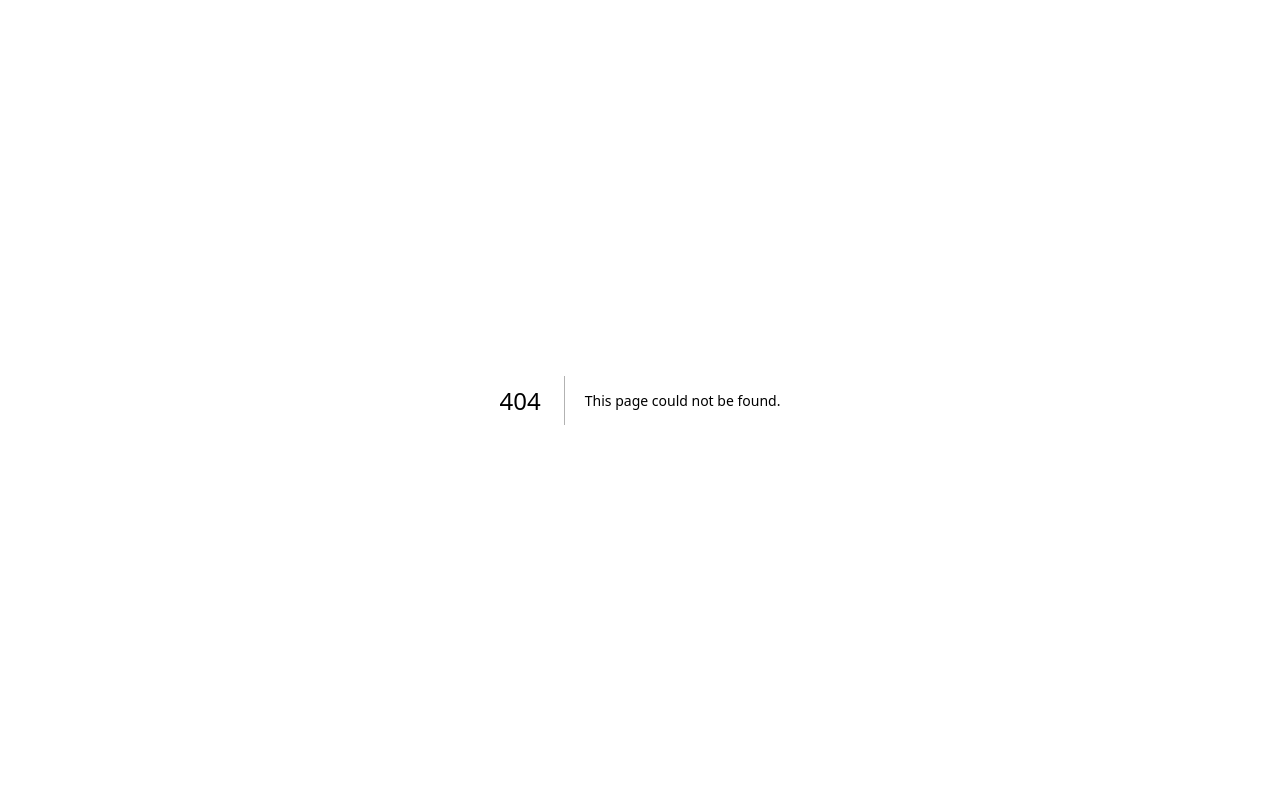
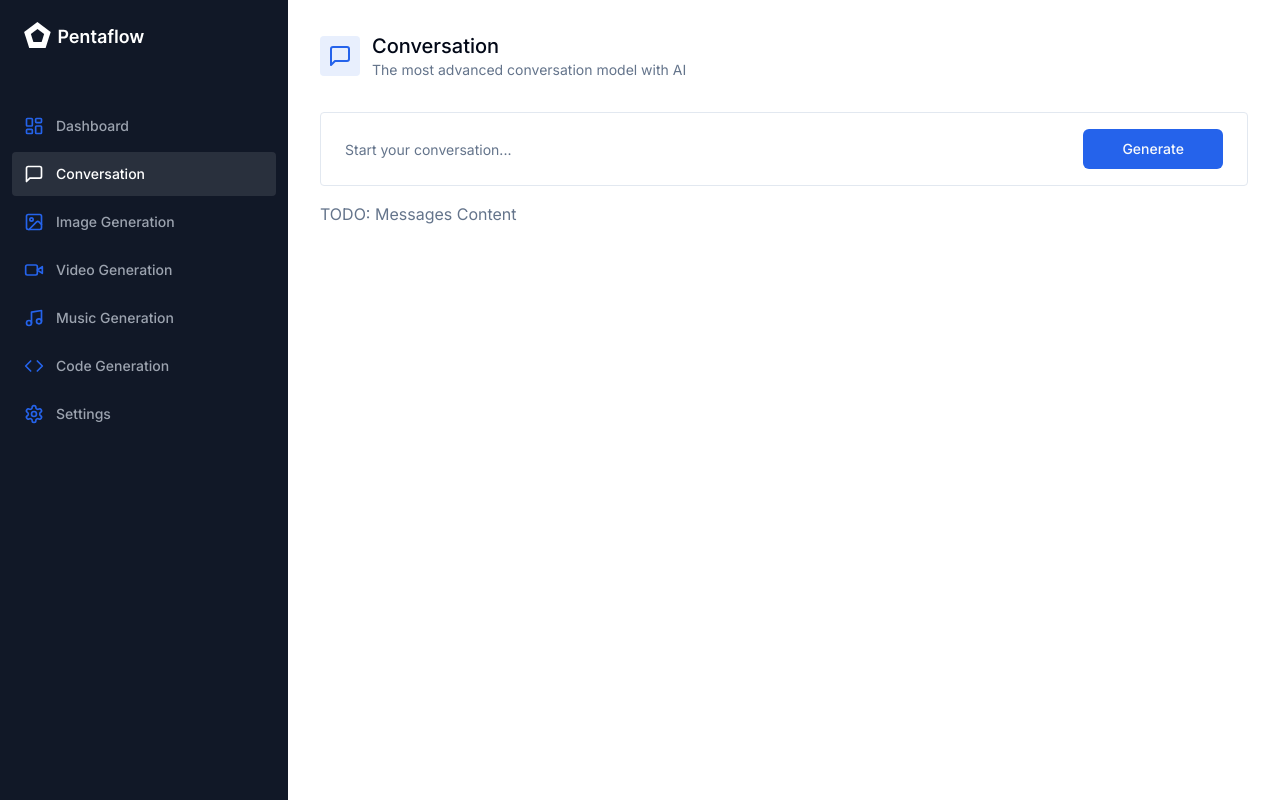
Before and after one commit to aphuus/pentaflow-app, a Next.js app: page /conversation in a window 1280 px wide. Before the commit this address had no page. Built offline with nearby package versions, Linux system fonts and the light colour scheme.

Commit message:
conversation chat ui

```diff
--- /dev/null
+++ b/app/(dashboard)/(routes)/conversation/constants.ts
@@ -0,0 +1,7 @@
+import * as z from 'zod';
+
+export const formSchema = z.object({
+  prompt: z.string().min(1, {
+    message: 'Prompt is required'
+  })
+});
--- /dev/null
+++ b/app/(dashboard)/(routes)/conversation/page.tsx
@@ -0,0 +1,72 @@
+'use client';
+
+import * as z from 'zod';
+import { MessageSquare } from 'lucide-react';
+import { useForm } from 'react-hook-form';
+import { zodResolver } from '@hookform/resolvers/zod';
+
+import Heading from '@/components/heading';
+import { Form, FormControl, FormField, FormItem, FormMessage } from '@/components/ui/form';
+import { Input } from '@/components/ui/input';
+import { Button } from '@/components/ui/button';
+
+import { formSchema } from './constants';
+
+const ConversationPage = () => {
+  const form = useForm<z.infer<typeof formSchema>>({
+    resolver: zodResolver(formSchema),
+    defaultValues: {
+      prompt: ''
+    }
+  });
+
+  const isLoading = form.formState.isSubmitting;
+
+  const onSubmit = async (values: z.infer<typeof formSchema>) => console.log(values);
+
+  return (
+    <div>
+      <Heading
+        title="Conversation"
+        description="The most advanced conversation model with AI"
+        icon={MessageSquare}
+        iconColor="text-primary"
+        bgColor="bg-primary/10"
+      />
+      <div className="px-4 lg:px-8">
+        <div>
+          <Form {...form}>
+            <form
+              onSubmit={form.handleSubmit(onSubmit)}
+              className="rounded border w-full p-4 px-3 md:px-6 focus-within:shadow-sm grid grid-cols-12 gap-2"
+            >
+              <FormField
+                name="prompt"
+                control={form.control}
+                render={({ field }) => (
+                  <FormItem className="col-span-12 lg:col-span-10">
+                    <FormControl className="m-0 p-0">
+                      <Input
+                        className="border-0 outline-none focus-visible:ring-0 focus-visible:ring-transparent"
+                        placeholder="Start your conversation..."
+                        disabled={isLoading}
+                        {...field}
+                      />
+                    </FormControl>
+                    <FormMessage />
+                  </FormItem>
+                )}
+              />
+              <Button className="col-span-12 lg:col-span-2 w-full" disabled={isLoading}>
+                Generate
+              </Button>
+            </form>
+          </Form>
+        </div>
+        <div className="space-y-4 mt-4 text-muted-foreground">TODO: Messages Content</div>
+      </div>
+    </div>
+  );
+};
+
+export default ConversationPage;
--- /dev/null
+++ b/components/heading.tsx
@@ -0,0 +1,28 @@
+import { cn } from '@/lib/utils';
+import { LucideIcon } from 'lucide-react';
+
+interface HeadingProps {
+  title: string;
+  description: string;
+  icon: LucideIcon;
+  iconColor?: string;
+  bgColor?: string;
+}
+
+const Heading = ({ title, description, icon: Icon, iconColor, bgColor }: HeadingProps) => {
+  return (
+    <>
+      <div className="px-4 lg:px-8 flex items-center gap-x-3 mb-8">
+        <div className={cn('p-2 w-fit rounded', bgColor)}>
+          <Icon className={cn('w-6 h-6', iconColor)} />
+        </div>
+        <div>
+          <h2 className="text-xl font-medium">{title}</h2>
+          <p className="text-sm text-muted-foreground">{description}</p>
+        </div>
+      </div>
+    </>
+  );
+};
+
+export default Heading;
--- a/components/mobile-sidebar.tsx
+++ b/components/mobile-sidebar.tsx
@@ -25,7 +25,7 @@
           <Menu />
         </Button>
       </SheetTrigger>
-      <SheetContent side="left" className="p-0">
+      <SheetContent side="left" className="p-0 border-0">
         <Sidebar />
       </SheetContent>
     </Sheet>
--- a/components/sidebar.tsx
+++ b/components/sidebar.tsx
@@ -64,10 +64,10 @@
   const pathname = usePathname();
 
   return (
-    <div className="space-y-4 py-[5%] flex flex-col h-full bg-gray-900 text-white">
+    <div className="space-y-4 py-[5%] flex flex-col h-full bg-gray-900 text-white border-0">
       <div className="px-3 py-2 flex-1">
         <Link href="/dashboard" className=" flex items-center mb-14">
-          <div className="relative w-32 h-full mr-4">
+          <div className="relative w-36 h-full mr-4 px-3">
             <Image width={643.55} height={135.68} alt="pentaflow logo" src="/logo.svg" />
           </div>
         </Link>
--- /dev/null
+++ b/components/ui/form.tsx
@@ -0,0 +1,176 @@
+import * as React from "react"
+import * as LabelPrimitive from "@radix-ui/react-label"
+import { Slot } from "@radix-ui/react-slot"
+import {
+  Controller,
+  ControllerProps,
+  FieldPath,
+  FieldValues,
+  FormProvider,
+  useFormContext,
+} from "react-hook-form"
+
+import { cn } from "@/lib/utils"
+import { Label } from "@/components/ui/label"
+
+const Form = FormProvider
+
+type FormFieldContextValue<
+  TFieldValues extends FieldValues = FieldValues,
+  TName extends FieldPath<TFieldValues> = FieldPath<TFieldValues>
+> = {
+  name: TName
+}
+
+const FormFieldContext = React.createContext<FormFieldContextValue>(
+  {} as FormFieldContextValue
+)
+
+const FormField = <
+  TFieldValues extends FieldValues = FieldValues,
+  TName extends FieldPath<TFieldValues> = FieldPath<TFieldValues>
+>({
+  ...props
+}: ControllerProps<TFieldValues, TName>) => {
+  return (
+    <FormFieldContext.Provider value={{ name: props.name }}>
+      <Controller {...props} />
+    </FormFieldContext.Provider>
+  )
+}
+
+const useFormField = () => {
+  const fieldContext = React.useContext(FormFieldContext)
+  const itemContext = React.useContext(FormItemContext)
+  const { getFieldState, formState } = useFormContext()
+
+  const fieldState = getFieldState(fieldContext.name, formState)
+
+  if (!fieldContext) {
+    throw new Error("useFormField should be used within <FormField>")
+  }
+
+  const { id } = itemContext
+
+  return {
+    id,
+    name: fieldContext.name,
+    formItemId: `${id}-form-item`,
+    formDescriptionId: `${id}-form-item-description`,
+    formMessageId: `${id}-form-item-message`,
+    ...fieldState,
+  }
+}
+
+type FormItemContextValue = {
+  id: string
+}
+
+const FormItemContext = React.createContext<FormItemContextValue>(
+  {} as FormItemContextValue
+)
+
+const FormItem = React.forwardRef<
+  HTMLDivElement,
+  React.HTMLAttributes<HTMLDivElement>
+>(({ className, ...props }, ref) => {
+  const id = React.useId()
+
+  return (
+    <FormItemContext.Provider value={{ id }}>
+      <div ref={ref} className={cn("space-y-2", className)} {...props} />
+    </FormItemContext.Provider>
+  )
+})
+FormItem.displayName = "FormItem"
+
+const FormLabel = React.forwardRef<
+  React.ElementRef<typeof LabelPrimitive.Root>,
+  React.ComponentPropsWithoutRef<typeof LabelPrimitive.Root>
+>(({ className, ...props }, ref) => {
+  const { error, formItemId } = useFormField()
+
+  return (
+    <Label
+      ref={ref}
+      className={cn(error && "text-destructive", className)}
+      htmlFor={formItemId}
+      {...props}
+    />
+  )
+})
+FormLabel.displayName = "FormLabel"
+
+const FormControl = React.forwardRef<
+  React.ElementRef<typeof Slot>,
+  React.ComponentPropsWithoutRef<typeof Slot>
+>(({ ...props }, ref) => {
+  const { error, formItemId, formDescriptionId, formMessageId } = useFormField()
+
+  return (
+    <Slot
+      ref={ref}
+      id={formItemId}
+      aria-describedby={
+        !error
+          ? `${formDescriptionId}`
+          : `${formDescriptionId} ${formMessageId}`
+      }
+      aria-invalid={!!error}
+      {...props}
+    />
+  )
+})
+FormControl.displayName = "FormControl"
+
+const FormDescription = React.forwardRef<
+  HTMLParagraphElement,
+  React.HTMLAttributes<HTMLParagraphElement>
+>(({ className, ...props }, ref) => {
+  const { formDescriptionId } = useFormField()
+
+  return (
+    <p
+      ref={ref}
+      id={formDescriptionId}
+      className={cn("text-sm text-muted-foreground", className)}
+      {...props}
+    />
+  )
+})
+FormDescription.displayName = "FormDescription"
+
+const FormMessage = React.forwardRef<
+  HTMLParagraphElement,
+  React.HTMLAttributes<HTMLParagraphElement>
+>(({ className, children, ...props }, ref) => {
+  const { error, formMessageId } = useFormField()
+  const body = error ? String(error?.message) : children
+
+  if (!body) {
+    return null
+  }
+
+  return (
+    <p
+      ref={ref}
+      id={formMessageId}
+      className={cn("text-sm font-medium text-destructive", className)}
+      {...props}
+    >
+      {body}
+    </p>
+  )
+})
+FormMessage.displayName = "FormMessage"
+
+export {
+  useFormField,
+  Form,
+  FormItem,
+  FormLabel,
+  FormControl,
+  FormDescription,
+  FormMessage,
+  FormField,
+}
--- /dev/null
+++ b/components/ui/input.tsx
@@ -0,0 +1,25 @@
+import * as React from "react"
+
+import { cn } from "@/lib/utils"
+
+export interface InputProps
+  extends React.InputHTMLAttributes<HTMLInputElement> {}
+
+const Input = React.forwardRef<HTMLInputElement, InputProps>(
+  ({ className, type, ...props }, ref) => {
+    return (
+      <input
+        type={type}
+        className={cn(
+          "flex h-10 w-full rounded-md border border-input bg-background px-3 py-2 text-sm ring-offset-background file:border-0 file:bg-transparent file:text-sm file:font-medium placeholder:text-muted-foreground focus-visible:outline-none focus-visible:ring-2 focus-visible:ring-ring focus-visible:ring-offset-2 disabled:cursor-not-allowed disabled:opacity-50",
+          className
+        )}
+        ref={ref}
+        {...props}
+      />
+    )
+  }
+)
+Input.displayName = "Input"
+
+export { Input }
--- /dev/null
+++ b/components/ui/label.tsx
@@ -0,0 +1,26 @@
+"use client"
+
+import * as React from "react"
+import * as LabelPrimitive from "@radix-ui/react-label"
+import { cva, type VariantProps } from "class-variance-authority"
+
+import { cn } from "@/lib/utils"
+
+const labelVariants = cva(
+  "text-sm font-medium leading-none peer-disabled:cursor-not-allowed peer-disabled:opacity-70"
+)
+
+const Label = React.forwardRef<
+  React.ElementRef<typeof LabelPrimitive.Root>,
+  React.ComponentPropsWithoutRef<typeof LabelPrimitive.Root> &
+    VariantProps<typeof labelVariants>
+>(({ className, ...props }, ref) => (
+  <LabelPrimitive.Root
+    ref={ref}
+    className={cn(labelVariants(), className)}
+    {...props}
+  />
+))
+Label.displayName = LabelPrimitive.Root.displayName
+
+export { Label }
--- a/package.json
+++ b/package.json
@@ -10,7 +10,9 @@
   },
   "dependencies": {
     "@clerk/nextjs": "^4.29.4",
+    "@hookform/resolvers": "^3.3.4",
     "@radix-ui/react-dialog": "^1.0.5",
+    "@radix-ui/react-label": "^2.0.2",
     "@radix-ui/react-slot": "^1.0.2",
     "class-variance-authority": "^0.7.0",
     "clsx": "^2.1.0",
@@ -18,8 +20,10 @@
     "next": "14.1.0",
     "react": "^18",
     "react-dom": "^18",
+    "react-hook-form": "^7.49.3",
     "tailwind-merge": "^2.2.0",
-    "tailwindcss-animate": "^1.0.7"
+    "tailwindcss-animate": "^1.0.7",
+    "zod": "^3.22.4"
   },
   "devDependencies": {
     "@types/node": "^20",
```
Also changed, not shown: 1 other file (tests, documents, lock files or other folders).
